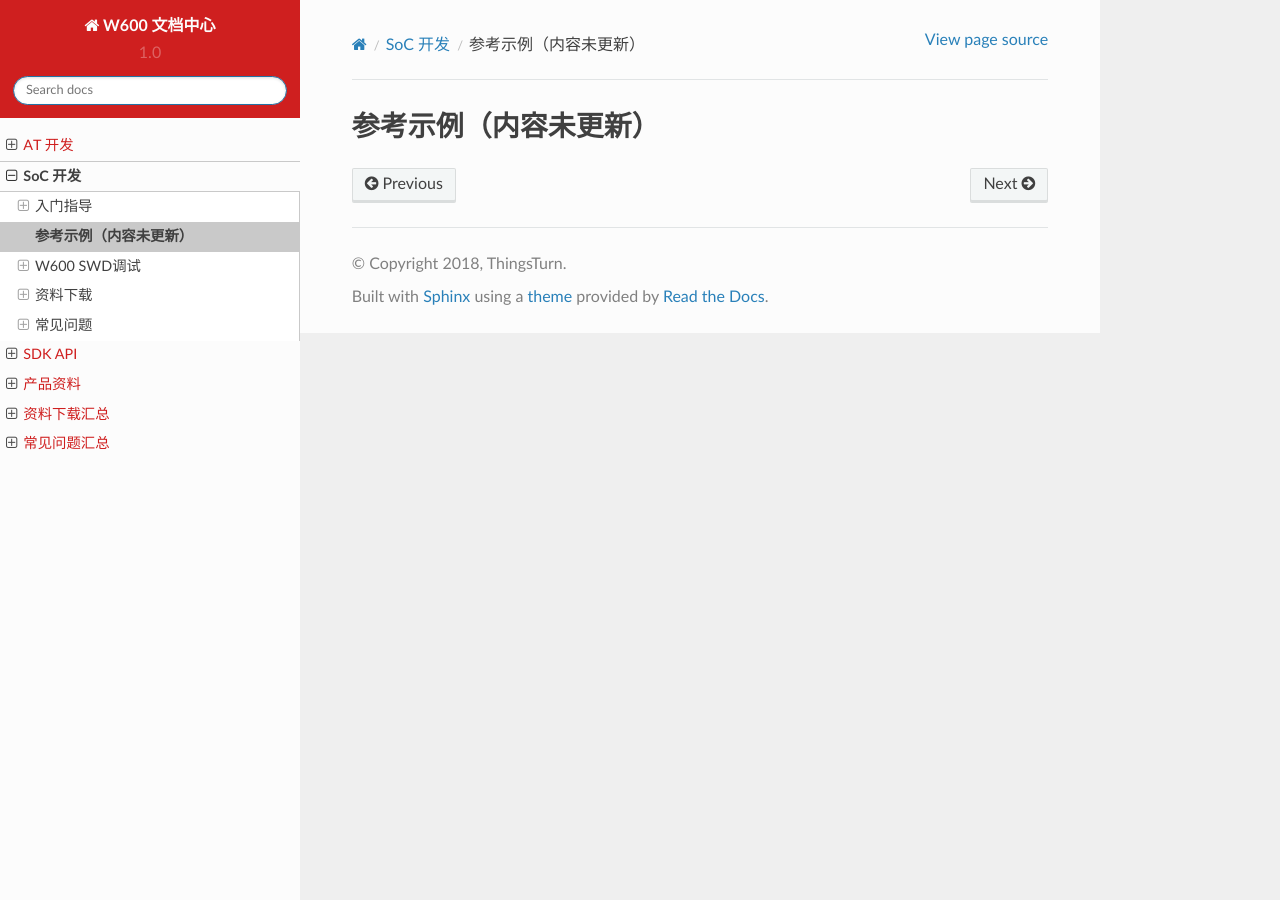
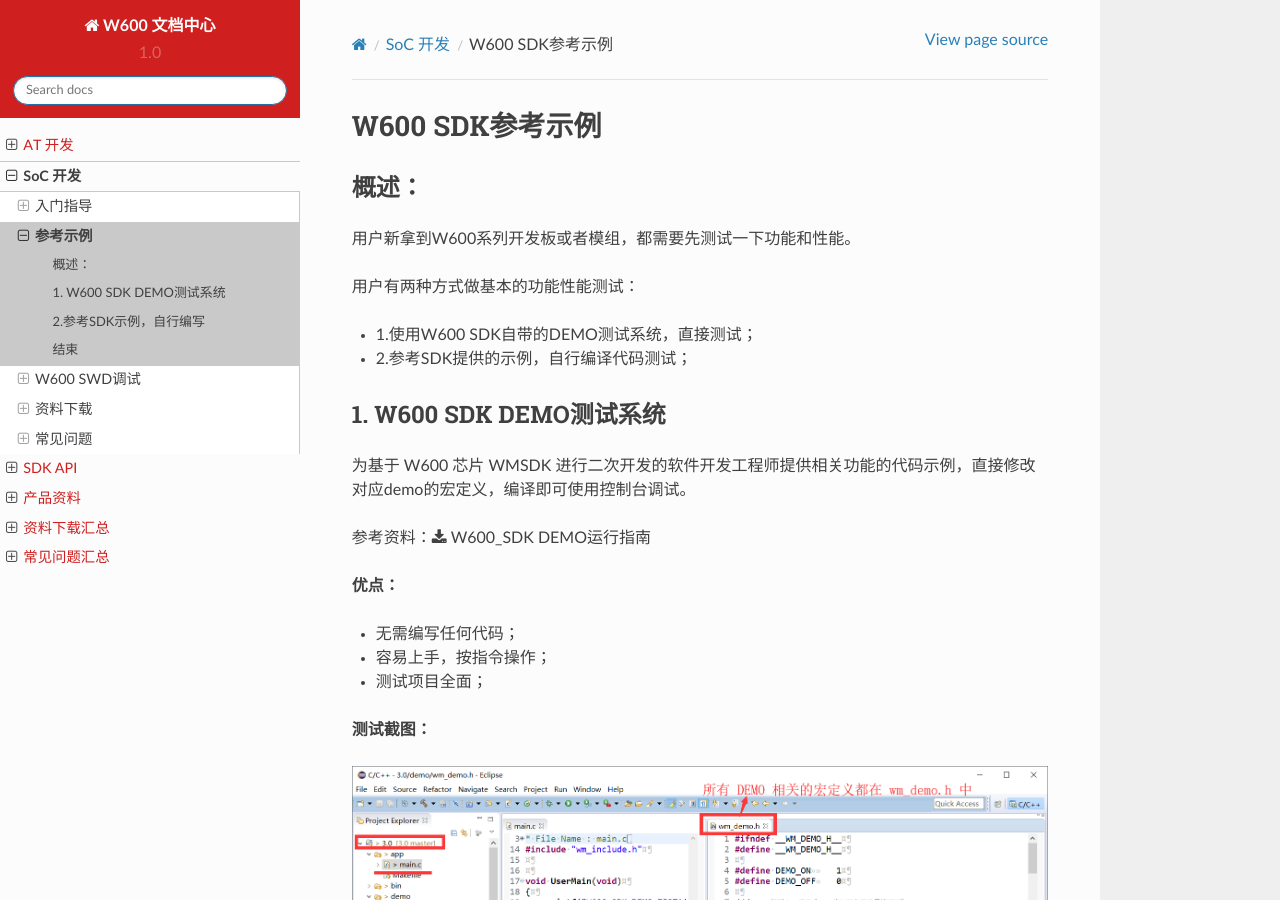
Before and after one commit to szqt/docs, a Sphinx documentation site: the page built from source/soc/example.rst, in a window 1280 px wide and 900 px high. Built offline with Sphinx 7.4.7 and the Read the Docs theme 2.0.0, drawn with Linux system fonts in a browser that asks for light colours; pages that are not in the unit, such as notebooks, are missing from menus; some of the changed text lies outside the part shown.

Commit message:
update some example

```diff
--- a/source/soc/example.rst
+++ b/source/soc/example.rst
@@ -1,2 +1,51 @@
-参考示例（内容未更新）
-=======================
+W600 SDK参考示例
+================
+
+概述：
+------
+
+用户新拿到W600系列开发板或者模组，都需要先测试一下功能和性能。
+
+用户有两种方式做基本的功能性能测试：
+
+-  1.使用W600 SDK自带的DEMO测试系统，直接测试；
+-  2.参考SDK提供的示例，自行编译代码测试；
+
+1. W600 SDK DEMO测试系统
+------------------------
+
+为基于 W600 芯片 WMSDK
+进行二次开发的软件开发工程师提供相关功能的代码示例，直接修改对应demo的宏定义，编译即可使用控制台调试。
+
+参考资料：:download:`W600_SDK DEMO运行指南 </upload/sdk/W600_SDK DEMO运行指南.pdf>`
+
+**优点：**
+
+-  无需编写任何代码；
+-  容易上手，按指令操作；
+-  测试项目全面；
+
+**测试截图：**
+
+.. image:: example.assets/demo_Sketch_Map.png
+
+.. image:: example.assets/demo_example.png
+
+2.参考SDK示例，自行编写
+-----------------------
+
+W600 DEMO测试系统基于 demo/xxxx.c 的所有demo文件完成，提供所有测试
+demo的代码，用户可以根据这些DEMO编写测试程序。
+
+**优点**
+
+-  测试的功能更完善详细；
+-  可以熟悉W600 SDK的开发；
+
+.. figure:: example.assets/Sketch_map.png
+
+
+结束
+----
+
+看到这里，用户已经可以做W600系列的基本功能、性能测试了。
--- a/source/soc/index.rst
+++ b/source/soc/index.rst
@@ -5,7 +5,7 @@
 .. toctree::
 
    start
-   example
+   参考示例<example>
    swd
    download
    faq
```
Also changed, not shown: source/soc/example.assets/Sketch_map.png (added), source/soc/example.assets/demo_Sketch_ Map.png (added), source/soc/example.assets/demo_Sketch_Map.png (added), source/soc/example.assets/demo_example.png (added).
